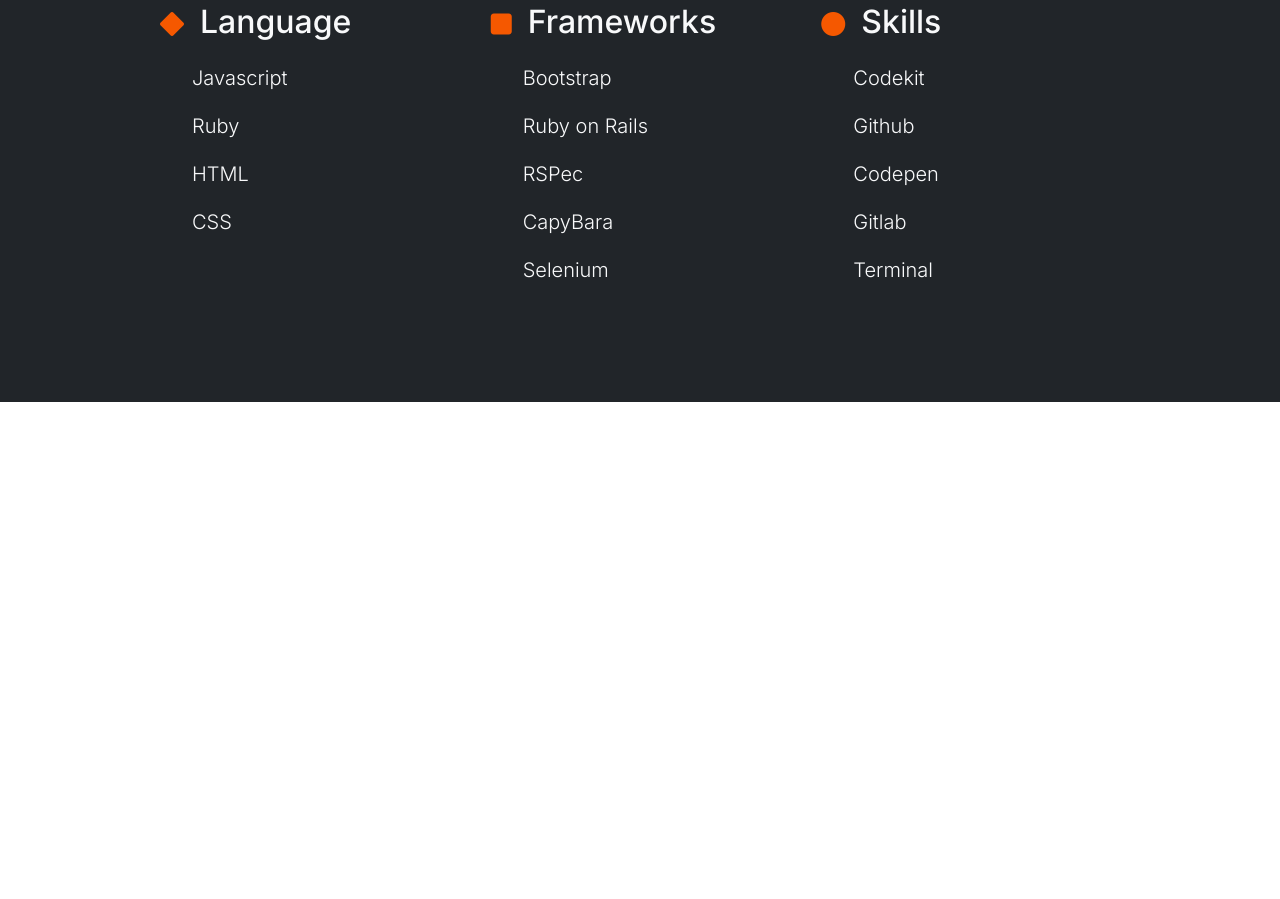
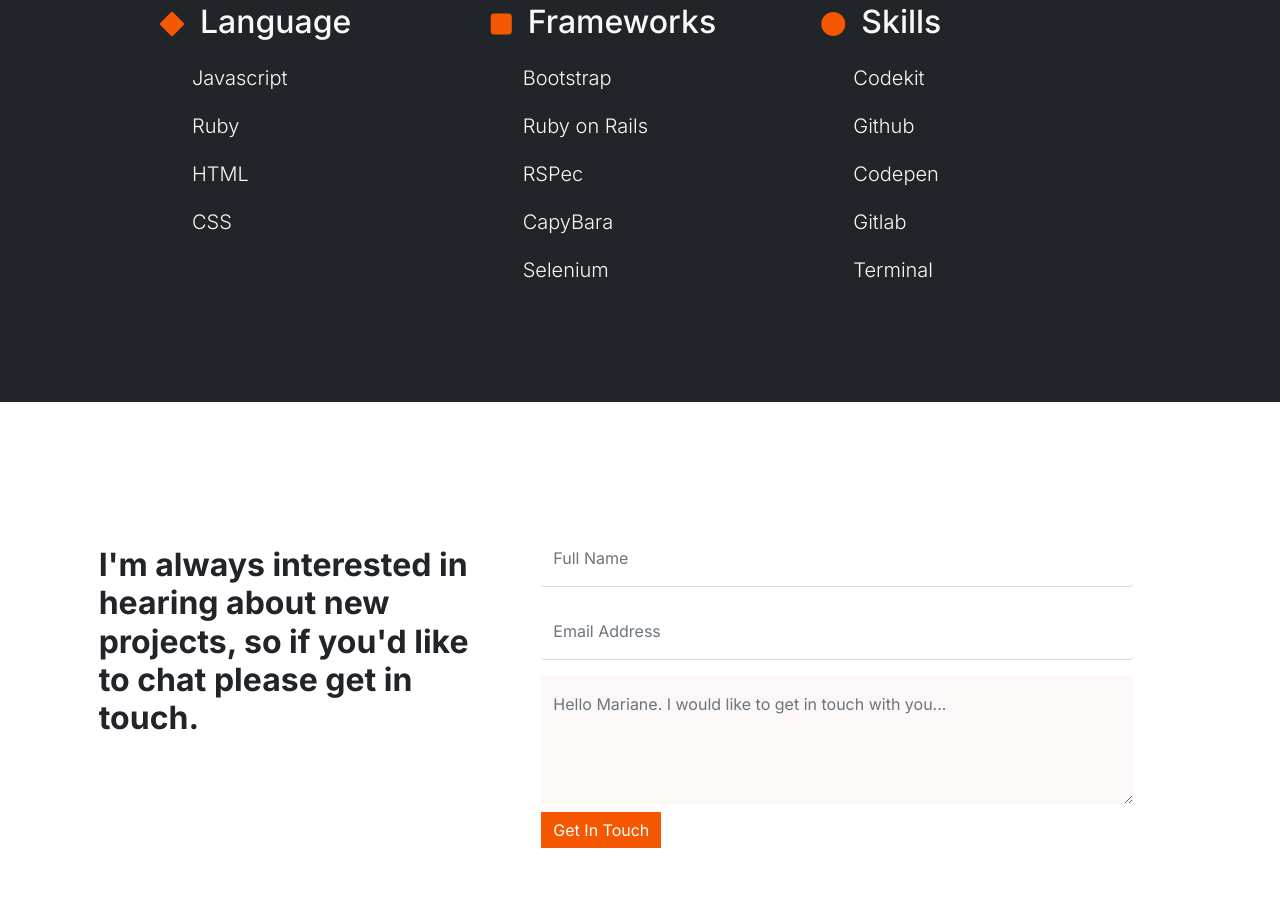
Before and after one commit to anita00001/Portfolio-Bootstrap, a website: page index.html in a window 1280 px wide. Shown: the part 3321-4220 px from the top of the page. Before the commit the page ends 3723 px from the top, so only its background shows below. Drawn offline with nearby package versions, Linux system fonts and the light colour scheme.

Commit message:
Add contact form section with bootstrap

```diff
--- a/index.html
+++ b/index.html
@@ -196,14 +196,14 @@
 
   <!-- About Me Section Starts here -->
   <div class="about-me mt-5 d-flex flex-column bg-dark text-light">
-    <div class="about-me-details d-flex flex-column bg-image w-100 px-5 justify-content-center"
-      style="
+    <div class="about-me-details d-flex flex-column bg-image w-100 px-5 justify-content-center" style="
         background: url(assets/about-me-bg.png);
         background-repeat: no-repeat;
         background-position: right top;
         height: 90vh;">
       <h2 class="col-5 mx-5 h2 fs-1 fw-light">About me</h2>
-      <p class="col-5 mx-5 py-3 fs-5 lh-base fw-light">Hey there! I can help you build a product, feature or website. Look through some of my
+      <p class="col-5 mx-5 py-3 fs-5 lh-base fw-light">Hey there! I can help you build a product, feature or website.
+        Look through some of my
         work and experience! If you like what you see and have a project you need coded, don’t hesitate to contact me.
       </p>
       <button type="button" class="btn btn-custom py-3 px-3 mx-5 mb-5" style="width:fit-content;">Get My Resume</button>
@@ -212,8 +212,9 @@
 
     <div class="technologies w-100 px-5  mb-5 pb-5">
       <ul class="list-unstyled d-flex justify-content-center px-5 mx-5">
-        <li class="col-4 h3 fs-2"><i class="fa-solid fa-diamond fs-4 px-3 align-self-center justify-self-center" style="color: #f55800;"></i>Language
-          <ul  class="list-unstyled px-5">
+        <li class="col-4 h3 fs-2"><i class="fa-solid fa-diamond fs-4 px-3 align-self-center justify-self-center"
+            style="color: #f55800;"></i>Language
+          <ul class="list-unstyled px-5">
             <li class="fs-5 fw-light my-4">Javascript</li>
             <li class="fs-5 fw-light">Ruby</li>
             <li class="fs-5 fw-light my-4">HTML</li>
@@ -221,7 +222,8 @@
           </ul>
         </li>
 
-        <li class="col-4 h3 fs-2"><i class="fa-solid fa-square fs-4 px-3 justify-content-center" style="color: #f55800;"></i>Frameworks
+        <li class="col-4 h3 fs-2"><i class="fa-solid fa-square fs-4 px-3 justify-content-center"
+            style="color: #f55800;"></i>Frameworks
           <ul class="list-unstyled px-5">
             <li class="fs-5 fw-light my-4">Bootstrap</li>
             <li class="fs-5 fw-light">Ruby on Rails</li>
@@ -231,7 +233,8 @@
           </ul>
         </li>
 
-        <li class="col-4 h3 fs-2"><i class="fa-solid fa-circle fs-4 px-3 align-self-center" style="color: #f55800;"></i>Skills
+        <li class="col-4 h3 fs-2"><i class="fa-solid fa-circle fs-4 px-3 align-self-center"
+            style="color: #f55800;"></i>Skills
           <ul class="list-unstyled px-5">
             <li class="fs-5 fw-light my-4">Codekit</li>
             <li class="fs-5 fw-light">Github</li>
@@ -243,16 +246,36 @@
 
       </ul>
     </div>
-
-
-
-
   </div>
 
   <!-- About Me Section Ends here -->
 
+  <!-- Contact Section Starts Here -->
+  <div class="d-flex my-5 p-5 justify-content-center">
+    <h2 class="fw-bolder col-4 pt-5">I'm always interested in hearing about new projects, so if you'd like to chat
+      please get
+      in touch.
+    </h2>
+    <form action="" class="col-6 d-flex flex-column form mx-5 pt-4">
+      <label for="fullname" class="form-label"></label>
+      <input type="text" id="fullname" name="fullname" placeholder="Full Name" class="form-control mb-2 py-3"
+        style="border:none; border-bottom: 1.5px solid #dbd8d7; border-radius: none;">
+      <label for="email" class="form-label"></label>
+      <input type="email" id="email" placeholder="Email Address" class="form-control mb-2 py-3"
+        style="border:none; border-bottom: 1.5px solid #dbd8d7; border-radius: none;">
+      <label for="message" class="form-label"></label>
+      <textarea name="" id="message" cols="30" rows="4"
+        placeholder="Hello Mariane. I would like to get in touch with you..." class="form-control mb-2 py-3"
+        style="border:none; border-radius: none; background-color: #fbf8f7;"></textarea>
+      <button class="btn btn-custom fit-content" style="width:fit-content;">Get In
+        Touch</button>
+    </form>
+  </div>
+  <!-- Contact Section Ends Here -->
 
+  <!-- Footer Section Starts Here -->
 
+  <!-- Footer Section Ends Here -->
 
 
 
```
Also changed, not shown: 1 other file.
